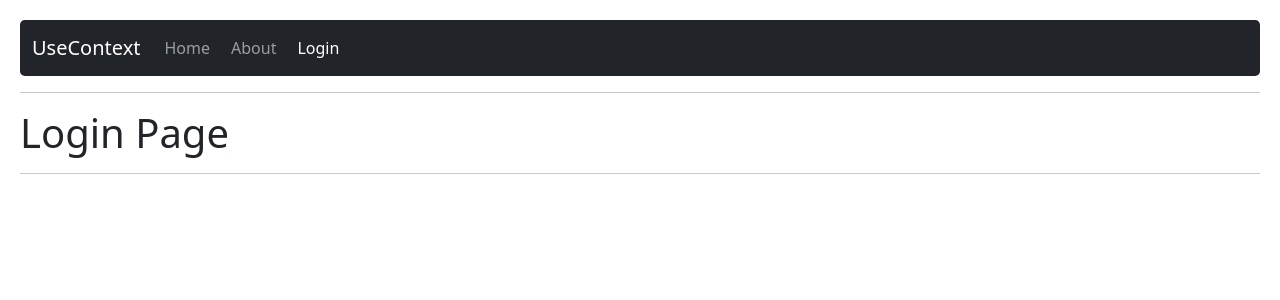
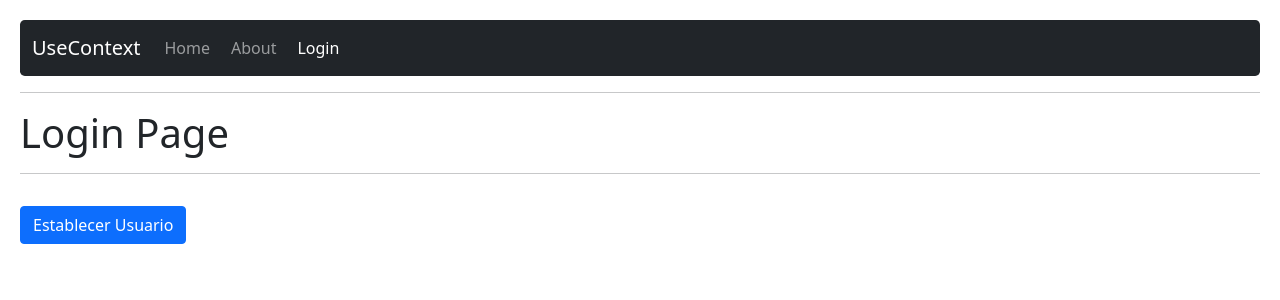
Before and after one commit to jner0/Hooks-App, a React (Vite) app: page /login in a window 1280 px wide. Shown: the top 300 px of the page. Built offline with nearby package versions, Linux system fonts and the light colour scheme.

Commit message:
Usando useContext

```diff
--- a/src/09-useContext/HomePage.jsx
+++ b/src/09-useContext/HomePage.jsx
@@ -1,11 +1,19 @@
+import { useContext } from "react"
+import { UserContext } from "./context/userContext"
 
 export const HomePage = () => {
+
+    const {user} = useContext(UserContext);
+
     return (
       <>
 
-          <h1>Home Page</h1>
+          <h1>Home Page <small>{user?.name}</small> </h1>
           <hr />
 
+          <pre>
+            {JSON.stringify(user, null, 3)}
+          </pre>
 
       </>
     )
--- a/src/09-useContext/LoginPage.jsx
+++ b/src/09-useContext/LoginPage.jsx
@@ -1,11 +1,26 @@
+import { useContext } from 'react';
+import { UserContext } from './context/userContext';
 
 export const LoginPage = () => {
+
+    const {user, setUser} = useContext( UserContext );
+
     return (
       <>
 
           <h1>Login Page</h1>
           <hr />
 
+          <pre>
+            { JSON.stringify(user, null, 3)}
+          </pre>
+
+          <button
+            className="btn btn-primary"
+            onClick={() => setUser({id: 123, name: "Nemecio Rodriguez", email:"nemecio@google.com"})}
+          >
+            Establecer Usuario
+          </button>
 
       </>
     )
--- a/src/09-useContext/context/UserProvider.jsx
+++ b/src/09-useContext/context/UserProvider.jsx
@@ -1,17 +1,20 @@
+import { useState } from "react"
 import { UserContext } from "./userContext"
 
-const user = {
-    id: 123,
-    name: 'Fernando Herrera',
-    email: 'fernando@google.com'
-}
+// const user = {
+//     id: 123,
+//     name: 'Fernando Herrera',
+//     email: 'fernando@google.com'
+// }
 
 export const UserProvider = ({ children }) => {
+
+    const [user, setUser] = useState()
+
   return (
-    <UserContext.Provider value={{hola: 'mundo', user: user}}>
-
+    // <UserContext.Provider value={{hola: 'mundo', user: user}}>
+    <UserContext.Provider value={{user, setUser}}>
         {children}
-
     </UserContext.Provider>
   )
 }
```
